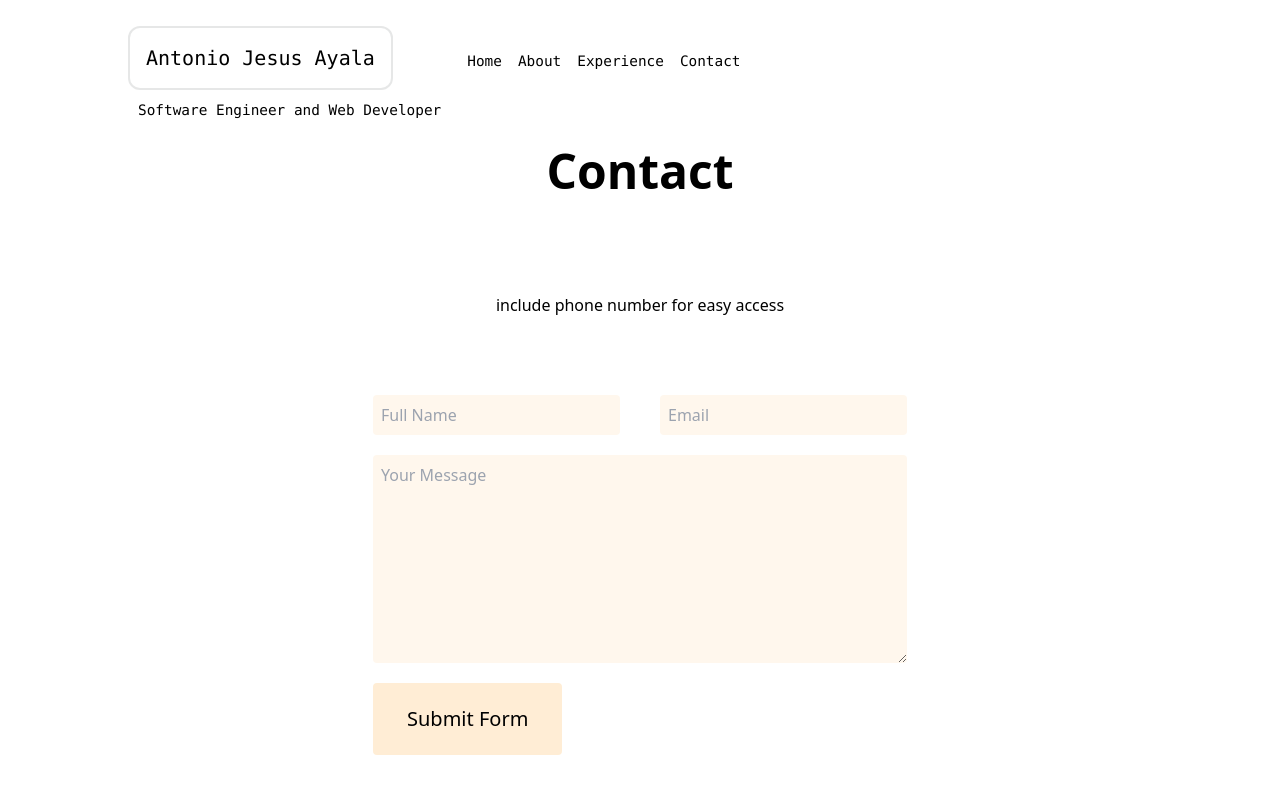
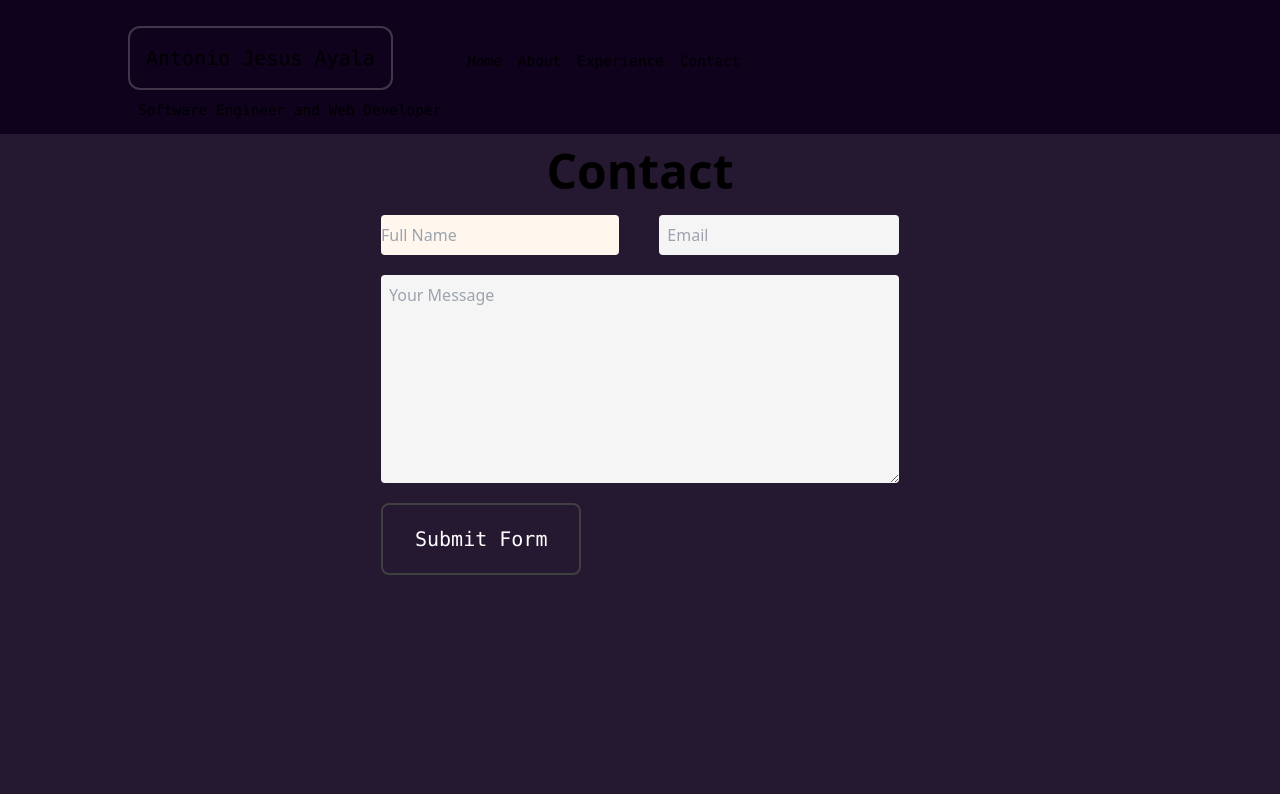
Before and after one commit to antonioclimbs/my-website-portfolio, a Next.js app: page /contact in a window 1280 px wide. Shown: the top 794 px of the page. Built offline with nearby package versions, Linux system fonts and the light colour scheme.

Commit message:
more styling for content and general pages

```diff
--- a/pages/contact.tsx
+++ b/pages/contact.tsx
@@ -11,10 +11,9 @@ export const dynamic = 'force-dynamic';
 
 export default function ContactPage() {
   return (
-    // <section className='w-6xl'>
-    <section className={styles.main}>
+    <section className={styles.contact}>
       <h1 className="font-bold text-5xl font-serif mb-5">Contact</h1>
-      <p>include phone number for easy access</p>
+      {/* <p>include phone number for easy access</p> */}
       <Form />
     </section>
   );
--- a/pages/contact/form.tsx
+++ b/pages/contact/form.tsx
@@ -1,62 +1,38 @@
 'use client';
 
-import { useRouter } from 'next/navigation';
-import { useState, useTransition } from 'react';
-import { BsTextarea } from 'react-icons/bs';
 const to_email = process.env.TO_EMAIL;
 
 export default function Form() {
-  /*
-  const router = useRouter();
-  const [isPending, startTransition] = useTransition();
-  const [isFetching, setIsFetching] = useState(false);
-  const isMutating = isFetching || isPending;
-
-  async function onSubmit(e: React.FormEvent<HTMLFormElement>) {
-    e.preventDefault();
-
-    const form = e.currentTarget;
-    const name = form.elements.namedItem('name') as HTMLInputElement;
-
-    name.value = '';
-
-    startTransition(() => {
-      // Refresh the current route and fetch new data from the server without
-      // losing client-side browser or React state.
-      router.refresh();
-    });
-  }
-  */
   return (
     <div className="md:w-auto text-l text-black">
       <form target="_blank" action={`https://formsubmit.co/${to_email}`} method="POST">
-        <div className='grid md:w-auto'>
+        <div className='grid'>
           <div className='mb-5 flex'>
             <input
               type="text"
               name="name"
-              className="border-solid border-orange-100 bg-orange-50 p-2 px-2 rounded mr-10 w-1/2"
+              className="border-solid border-orange-100 bg-orange-50 rounded mr-10 w-1/2"
               placeholder="Full Name"
               required>
             </input>
             <input
               type="email"
               name="email"
-              className="border-solid border-orange-100 bg-orange-50 p-2 px-2 rounded text-black-800 w-1/2"
+              className="bg-neutral-100 p-2 px-2 rounded text-black-800 w-1/2"
               placeholder="Email" required>
             </input>
           </div>
           <textarea
             placeholder="Your Message"
             rows={8}
-            className="border-solid border-orange-100 bg-orange-50 p-2 px-2 rounded resize"
+            className="bg-neutral-100 p-2 px-2 rounded resize"
             name="message"
             required>
           </textarea>
         </div>
         <button
           type="submit"
-          className='mt-5 border-solid border-2 border-orange-100 bg-orange-100 p-5 px-8 rounded text-black text-xl font-medium'>
+          className='mt-5 border-solid border-2 p-5 px-8 border-neutral-700 rounded-lg text-white text-xl font-medium font-mono'>
           Submit Form
         </button>
       </form>
--- a/styles/Header.module.css
+++ b/styles/Header.module.css
@@ -39,7 +39,7 @@
   align-items: center;
   top: 0;
   width: 100%;
-  background-color: rgba(255, 255, 255, 0);
+  background: rgba(13, 0, 27, 0.9);
   position: fixed;
   padding-bottom: 1%;
 }
@@ -84,7 +84,7 @@
   .mainheader p {
     align-items: center;
     inset: 0 0 auto;
-    background: rgba(255, 255, 255, 0);
+    background: rgba(10, 10, 10, .9);
   }
 
   .mainheader div {
@@ -93,7 +93,7 @@
     inset: auto 0 0;
     padding-top: 0;
     height: 200px;
-    background: rgba(255, 255, 255, 0);
+    background: rgba(10, 10, 10, .9);
   }
 
   /* .mobilepaths {
--- a/styles/Home.module.css
+++ b/styles/Home.module.css
@@ -4,6 +4,16 @@
   justify-content: space-between;
   align-items: center;
   padding: 6rem;
+  min-height: 100vh;
+  background: var(--secondary-glow);
+}
+
+.contact {
+  display: flex;
+  flex-direction: column;
+  justify-content: top;
+  align-items: center;
+  padding-top: 6rem;
   min-height: 100vh;
 }
 
--- a/styles/globals.css
+++ b/styles/globals.css
@@ -10,6 +10,7 @@
     'Fira Mono', 'Droid Sans Mono', 'Courier New', monospace;
 
   --foreground-rgb: 0, 0, 0;
+  --background-color: rgba(0, 15, 27, 0.9);
   --background-start-rgb: 214, 219, 220;
   --background-end-rgb: 255, 255, 255;
 
@@ -19,8 +20,8 @@
       #54d6ff33 120deg,
       #0071ff33 160deg,
       transparent 360deg);
-  --secondary-glow: radial-gradient(rgba(255, 255, 255, 1),
-      rgba(255, 255, 255, 0));
+  --secondary-glow: radial-gradient(rgba(37, 37, 37, 0.9),
+      rgba(37, 37, 37, .9));
 
   --tile-start-rgb: 239, 245, 249;
   --tile-end-rgb: 228, 232, 233;
@@ -44,6 +45,7 @@
     --foreground-rgb: 255, 255, 255;
     --background-start-rgb: 0, 0, 0;
     --background-end-rgb: 0, 0, 0;
+    --background-color: rgba(0, 15, 27, 0.9);
 
     --primary-glow: radial-gradient(rgba(1, 65, 255, 0.4), rgba(1, 65, 255, 0));
     --secondary-glow: linear-gradient(to bottom right,
@@ -86,7 +88,7 @@ body {
   /* background: linear-gradient(to bottom,
       transparent,
       rgb(var(--background-end-rgb))) rgb(var(--background-start-rgb)); */
-  background: rgba(255, 255, 255, 0);
+  background: rgba(13, 0, 27, 0.9);
 }
 
 a {
```
